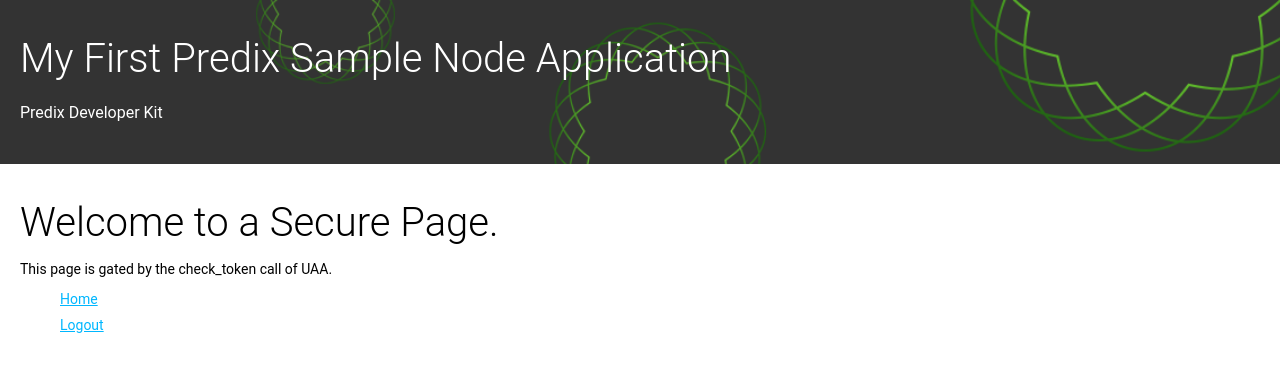
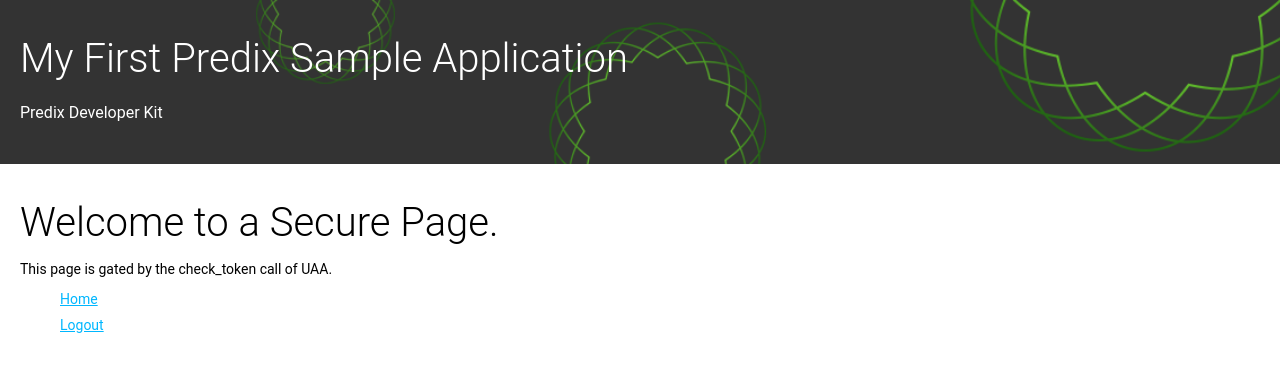
Before and after one commit to PredixDev/predix-nodejs-starter, a website: page public/secure.html in a window 1280 px wide. Shown: the top 382 px of the page. Drawn offline with Linux system fonts and the light colour scheme.

Commit message:
Update secure.html

```diff
--- a/public/secure.html
+++ b/public/secure.html
@@ -1,14 +1,14 @@
 <!DOCTYPE html>
 <html>
 <head>
-  <title>Security Starter Node Application</title>
+  <title>Security Starter Application</title>
   <link rel="stylesheet" href="stylesheets/style.css"></link>
   <script src="../scripts/Chart.js"></script>
   <script src="../scripts/Timeseries.js"></script>
 </head>
 <body>
   <div class="header">
-    <h2>My First Predix Sample Node Application</h2>
+    <h2>My First Predix Sample Application</h2>
     <h4>Predix Developer Kit</h4>
   </div>
   <div class="container">
```
